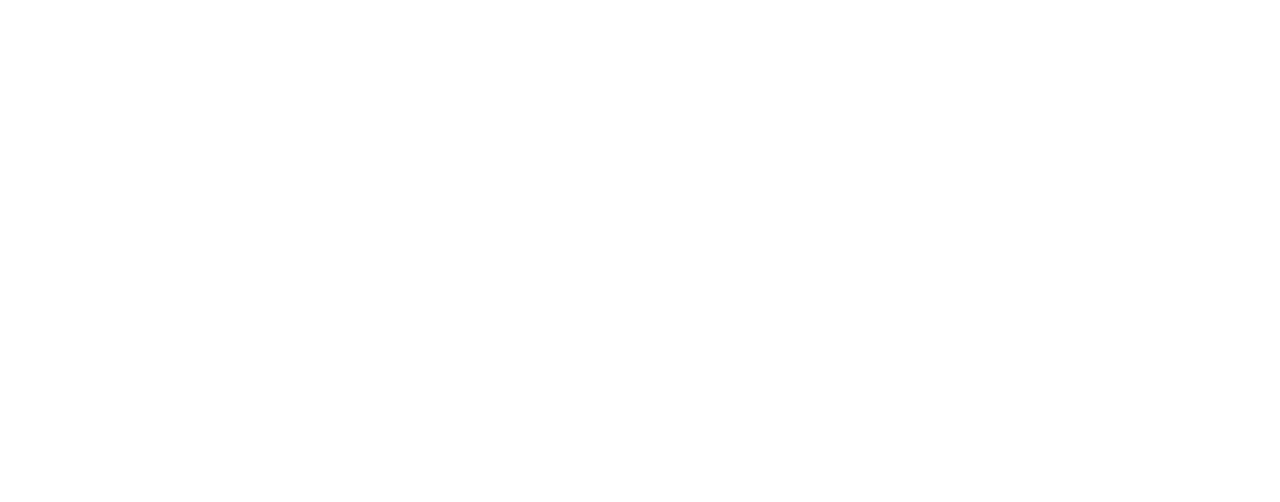
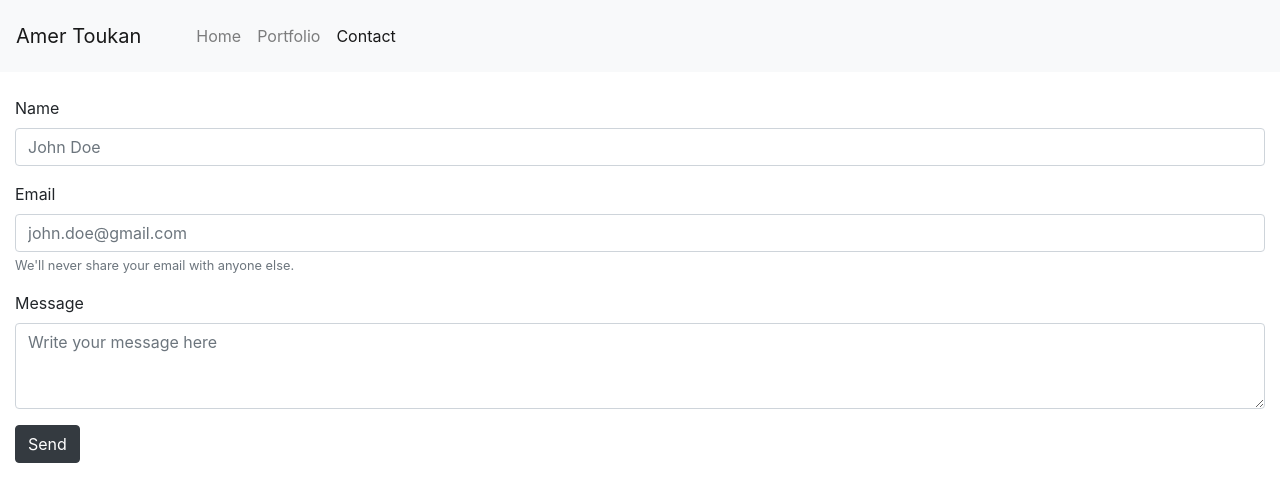
Before and after one commit to amertoukan/Bootstrap-Portfolio, a plain HTML site: page contact.html in a window 1280 px wide. Drawn offline with nearby package versions, Linux system fonts and the light colour scheme.

Commit message:
#003-all pages draft ready

```diff
--- a/contact.html
+++ b/contact.html
@@ -0,0 +1,56 @@
+<html lang="en">
+  <head>
+    <!-- Required meta tags -->
+    <meta charset="utf-8">
+    <meta name="viewport" content="width=device-width, initial-scale=1, shrink-to-fit=no">
+    <!--reset.css-->
+    <link rel="stylesheet" href="reset.css">
+    <!-- Bootstrap CSS -->
+    <link rel="stylesheet" href="https://stackpath.bootstrapcdn.com/bootstrap/4.1.1/css/bootstrap.min.css" integrity="sha384-WskhaSGFgHYWDcbwN70/dfYBj47jz9qbsMId/iRN3ewGhXQFZCSftd1LZCfmhktB" crossorigin="anonymous">
+
+    <title>Portfolio</title>
+  </head>
+  <body>
+        <nav class="navbar navbar-expand-lg navbar-light bg-light">
+                <a class="navbar-brand" href="index.html">Amer Toukan</a>
+                <nav class="nav navbar">
+                    <div class="container-fluid">
+
+                  <ul class="nav navbar-nav  float-right">
+
+                    <li class="nav-item">
+                      <a class="nav-link " href="index.html">Home</a>
+                    </li>
+
+                    <li class="nav-item">
+                            <a class="nav-link" href="portfolio.html">Portfolio</a>
+                          </li>
+                          <li class="nav-item active">
+                                <a class="nav-link " href="contact.html">Contact <span class="sr-only">(current)</span></a>
+                              </li>
+                  </ul>
+                </div>
+              </nav>
+              </nav>
+              <br>
+<div class='container-fluid'>
+              <form>
+                    <div class="form-group">
+                            <label for="exampleInputEmail1">Name</label>
+                            <input type="name" class="form-control" id="exampleInputName1" aria-describedby="emailHelp" placeholder="John Doe">
+                          </div>
+                    <div class="form-group">
+                      <label for="exampleInputEmail1">Email</label>
+                      <input type="email" class="form-control" id="exampleInputEmail1" aria-describedby="emailHelp" placeholder="john.doe@gmail.com">
+                      <small id="emailHelp" class="form-text text-muted">We'll never share your email with anyone else.</small>
+                    </div>
+                    <div class="form-group">
+                            <label for="exampleFormControlTextarea1">Message</label>
+                            <textarea class="form-control" id="exampleFormControlTextarea1" rows="3" placeholder="Write your message here"></textarea>
+                          </div>
+
+                    <button type="button" class="btn btn-dark">Send</button>
+                  </form>
+                </div>
+</body>
+</html>
```
Also changed, not shown: index.html (+20 -4 lines), portfolio.html (+42 -0 lines), 1 other file.
